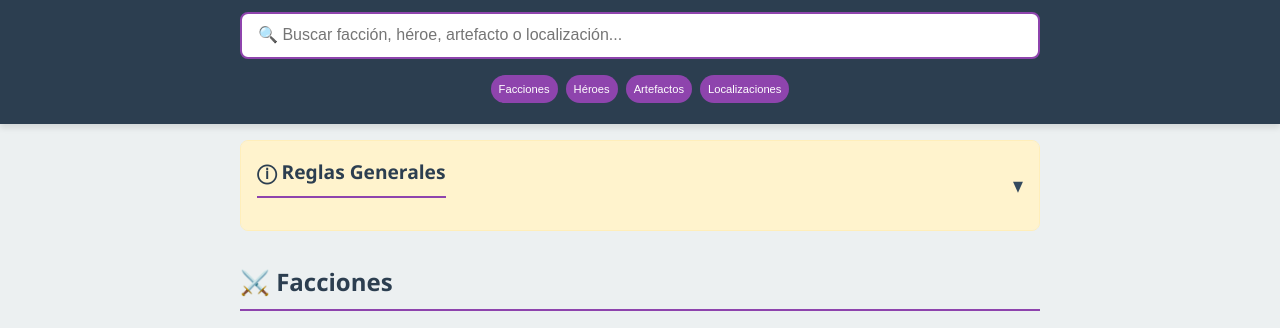
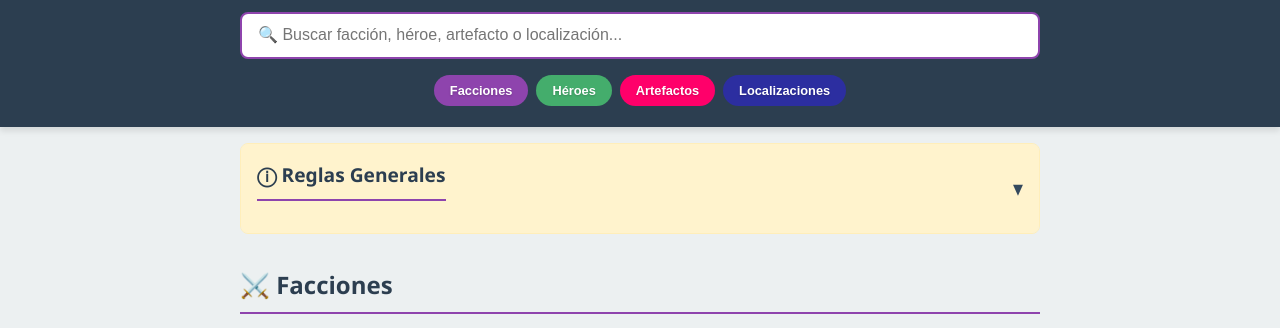
Before and after one commit to charliedunne/claimweb, a website: page www/claim.html in a window 1280 px wide. Shown: the part 54-382 px from the top of the page. Drawn offline with Linux system fonts and the light colour scheme.

Commit message:
Modify the Nav panel to give each button a color according to the cards decorations

```diff
--- a/www/claim.html
+++ b/www/claim.html
@@ -20,10 +20,10 @@
             <button class="clear-btn" id="clearSearchBtn" aria-label="Limpiar búsqueda">✕</button>
         </div>
         <div class="nav-buttons">
-        <button class="nav-btn" onclick="scrollToSection('facciones')">Facciones</button>
-        <button class="nav-btn" onclick="scrollToSection('heroes')">Héroes</button>
-        <button class="nav-btn" onclick="scrollToSection('artefactos')">Artefactos</button>
-        <button class="nav-btn" onclick="scrollToSection('localizaciones')">Localizaciones</button>
+        <button class="nav-btn factions" onclick="scrollToSection('facciones')">Facciones</button>
+        <button class="nav-btn heroes" onclick="scrollToSection('heroes')">Héroes</button>
+        <button class="nav-btn artifacts" onclick="scrollToSection('artefactos')">Artefactos</button>
+        <button class="nav-btn locations" onclick="scrollToSection('localizaciones')">Localizaciones</button>
     </div>
 </header>
 
--- a/www/css/claim.css
+++ b/www/css/claim.css
@@ -98,6 +98,7 @@ h2 { color: var(--primary); border-bottom: 2px solid var(--accent); padding-bott
 .search-wrapper .clear-btn:active {
     transform: translateY(-50%) scale(0.9);
 }
+/* Botones de navegación con colores específicos */
 .nav-buttons {
     display: flex;
     flex-wrap: wrap;
@@ -106,17 +107,49 @@ h2 { color: var(--primary); border-bottom: 2px solid var(--accent); padding-bott
     margin-bottom: 0.1rem;
 }
 .nav-btn {
-    background-color: var(--accent);
     color: white;
     border: none;
-    padding: 0.5rem 0.5rem;
+    padding: 0.5rem 1rem;
     border-radius: 20px;
     cursor: pointer;
-    font-size: 0.7rem;
-    transition: background 0.3s;
+    font-size: 0.8rem;
+    transition: all 0.3s ease;
+    font-weight: bold;
+    text-shadow: 0 1px 2px rgba(0,0,0,0.2);
 }
-.nav-btn:hover { background-color: #732d91; }
+.nav-btn:hover {
+    transform: translateY(-2px);
+    box-shadow: 0 4px 8px rgba(0,0,0,0.2);
+}
+.nav-btn:active {
+    transform: translateY(0px);
+}
+.nav-btn.factions {
+    background-color: var(--accent);
+}
 
+.nav-btn.factions:hover {
+    background-color: #732d91;
+}
+.nav-btn.heroes {
+    background-color: var(--accent-hero);
+}
+.nav-btn.heroes:hover {
+    background-color: #359455;
+}
+.nav-btn.artifacts {
+    background-color: var(--accent-artifact);
+}
+
+.nav-btn.artifacts:hover {
+    background-color: #cc0055;
+}
+.nav-btn.locations {
+    background-color: var(--accent-location);
+}
+.nav-btn.locations:hover {
+    background-color: #1f2080;
+}
 .card {
     background-color: var(--card-bg);
     border-radius: 10px;
```
